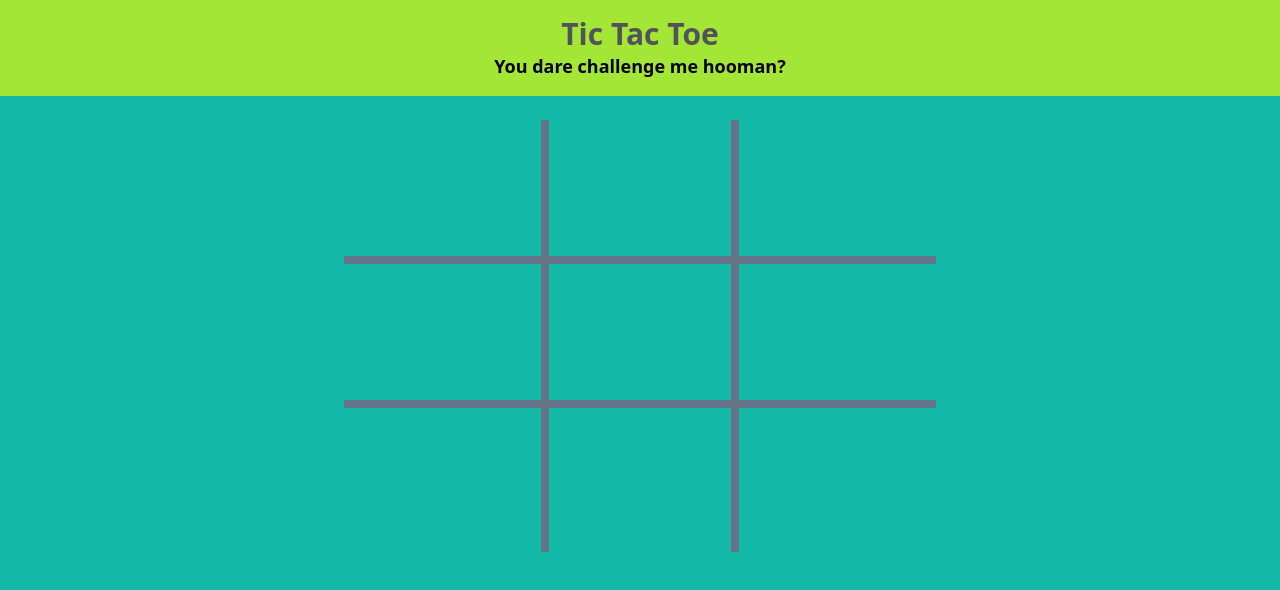
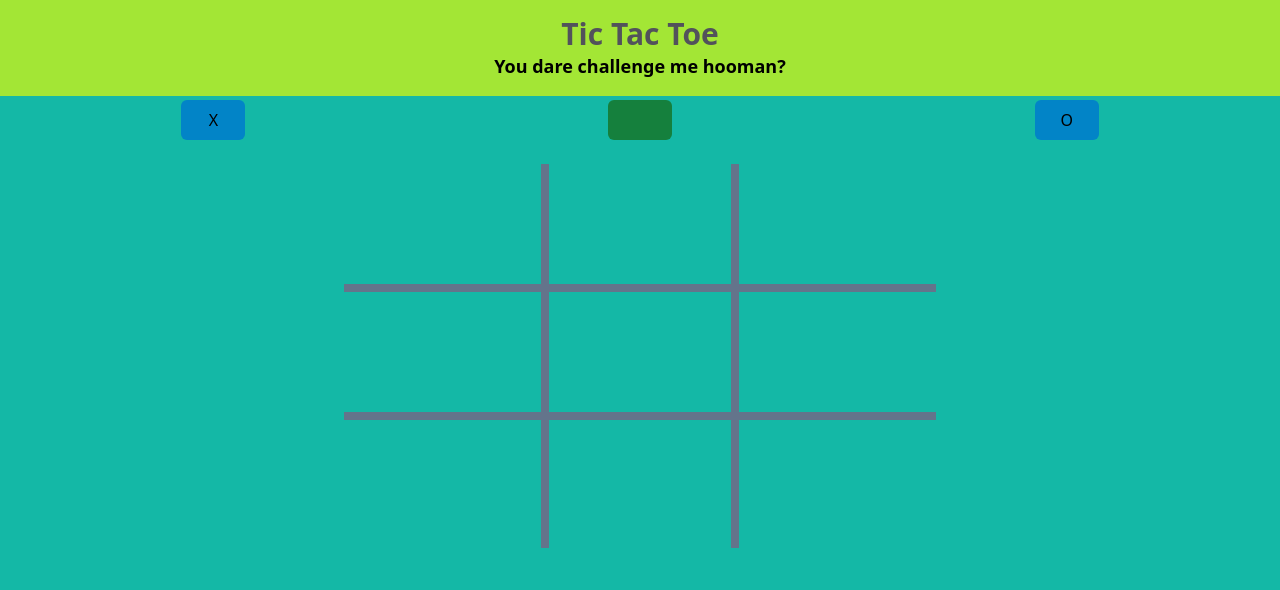
Before and after one commit to HassanAkhtar8/Tic-Tac-Toe, a React (Vite) app: page / in a window 1280 px wide. Both pictures are taken after a click on the button "Start Game". Shown: the top 590 px of the page. Built offline with nearby package versions, Linux system fonts and the light colour scheme.

Commit message:
Player can chose boxes and save the state

```diff
--- a/src/components/board.tsx
+++ b/src/components/board.tsx
@@ -1,16 +1,79 @@
+import React,{useState,useEffect} from "react";
+
+export default function Board(){
+    const [playerOneChoices,setPlayerOneChoices] = useState<string[]>([]);
+    const [playerTwoChoices,setPlayerTwoChoices] = useState<string[]>([]);
+
+    const [player,setPlayer] = useState<undefined|string>();
 
 
-export default function Board(){
+
+function handleMark(e:React.MouseEvent<HTMLDivElement>){
+
+    const temPlayer = player;
+    if( typeof(temPlayer)=== "string"){
+        if(temPlayer==="X"){
+
+            if(typeof(e.currentTarget.dataset.select) == "string"){
+                const x:string =e.currentTarget.dataset.select;
+
+                setPlayerOneChoices((prevChoices)=>[...prevChoices,x]);
+                }
+
+
+        } else if(temPlayer==="O"){
+
+            if(typeof(e.currentTarget.dataset.select) == "string"){
+                const x:string =e.currentTarget.dataset.select;
+
+                setPlayerTwoChoices([...playerTwoChoices,x]);
+
+                }
+
+            }
+
+
+    }
+
+
+        }
+
+
+function chosePlayer(e:React.MouseEvent<HTMLDivElement>){
+    const player = e.currentTarget.dataset.player;
+    if(typeof(player)=== "string"){
+        setPlayer(player);
+
+    }
+
+}
+
+/**
+ */
+
+useEffect(() => {
+    console.log('Updated playerOneChoices:', playerOneChoices);
+    console.log('Updated playerTwoChoices:', playerTwoChoices);
+  }, [playerOneChoices,playerTwoChoices]);
     return(
+    <>
+        <div className="flex w-full justify-around">
+        <div data-player="X" onClick={chosePlayer} className="min-w-16 p-2 mt-1 rounded-md bg-sky-600 hover:ring-2 text-center ring-slate-700">X</div>
+        <div className="min-w-16 p-1 mt-1 rounded-md bg-green-700 text-center text-2xl">{player}</div>
+        <div data-player="O" onClick={chosePlayer} className="min-w-16 p-2 mt-1 rounded-md bg-sky-600 hover:ring-2 text-center ring-slate-700">O</div>
+
+        </div>
+
         <main className="p-6 grid grid-cols-3 bg-teal-500 h-full md:w-3/4 md:mr-auto md:ml-auto xl:w-2/4">
-            <div className="box h-36 w-full  border-b-8 border-slate-500"></div>
-            <div className="box h-36 w-full  border-b-8 border-slate-500 border-r-8 border-l-8"></div>
-            <div className="box h-36 w-full  border-b-8 border-slate-500"></div>
-            <div className="box h-36 w-full  border-b-8 border-slate-500"></div>
-            <div className="box h-36 w-full  border-b-8 border-slate-500 border-r-8 border-l-8"></div>
-            <div className="box h-36 w-full  border-b-8 border-slate-500"></div>
-            <div className="box h-36 w-full  border-slate-500"></div>
-            <div className="box h-36 w-full  border-slate-500 border-r-8 border-l-8"></div>
-            <div className="box h-36 w-full  border-slate-500"></div>
+            <div data-select="1" onClick={handleMark} className="box min-h-32 w-full  border-b-8 border-slate-500"></div>
+            <div data-select="2" onClick={handleMark} className="box min-h-32 w-full  border-b-8 border-slate-500 border-r-8 border-l-8"></div>
+            <div data-select="3" onClick={handleMark} className="box min-h-32 w-full  border-b-8 border-slate-500"></div>
+            <div data-select="4" onClick={handleMark} className="box min-h-32 w-full  border-b-8 border-slate-500"></div>
+            <div data-select="5" onClick={handleMark} className="box min-h-32 w-full  border-b-8 border-slate-500 border-r-8 border-l-8"></div>
+            <div data-select="6" onClick={handleMark} className="box min-h-32 w-full  border-b-8 border-slate-500"></div>
+            <div data-select="7" onClick={handleMark} className="box min-h-32 w-full  border-slate-500"></div>
+            <div data-select="8" onClick={handleMark} className="box min-h-32 w-full  border-slate-500 border-r-8 border-l-8"></div>
+            <div data-select="9" onClick={handleMark} className="box min-h-32 w-full  border-slate-500"></div>
             </main>
+             </>
     )}
```
